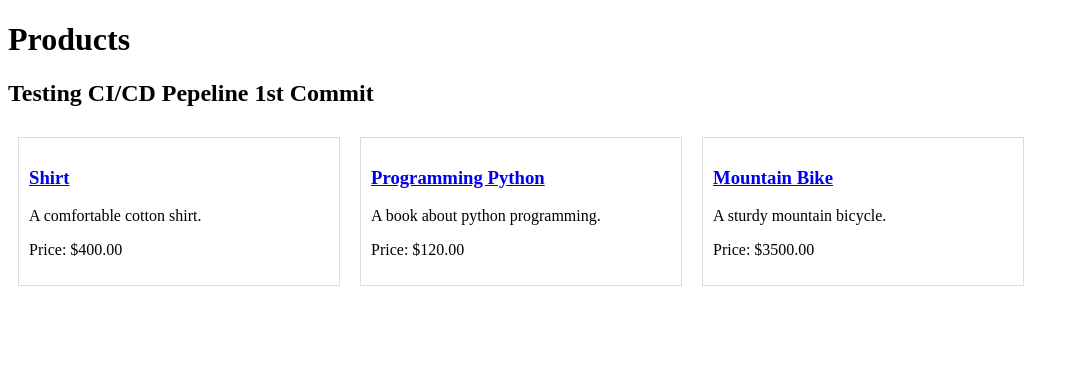
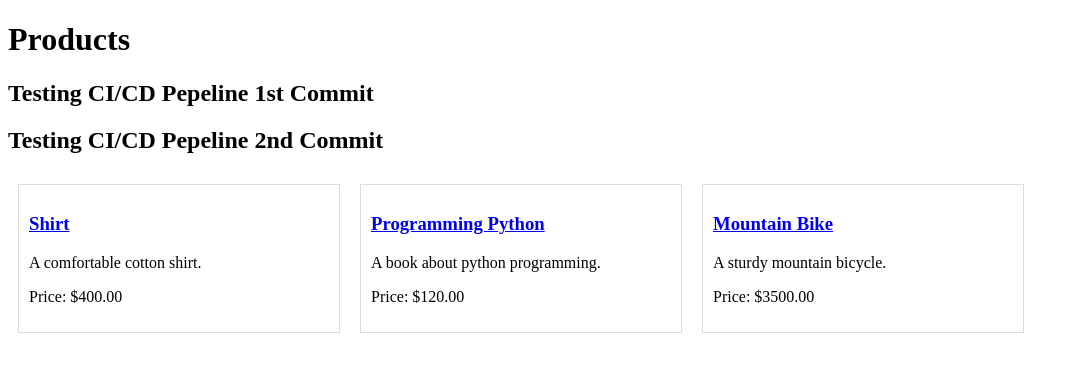
Before and after one commit to Aashish9311/CI-CD-Pipeline-For-Automated-Deployment, a Django app: page / in a window 1280 px wide. Shown: the top 372 px of the page, without its empty margins (0-1079 px from the left). Run offline with Django 5.2, Linux system fonts and the light colour scheme; data comes from the database, SQL or seed files in the repository.

Commit message:
Update product_list.html

```diff
--- a/shop/templates/shop/product_list.html
+++ b/shop/templates/shop/product_list.html
@@ -6,6 +6,8 @@
 <body>
     <h1>Products</h1>
     <h2>Testing CI/CD Pepeline 1st Commit</h2>
+        <h2>Testing CI/CD Pepeline 2nd Commit</h2>
+
 
     <div style="display: flex; flex-wrap: wrap;">
         {% for product in products %}
```
